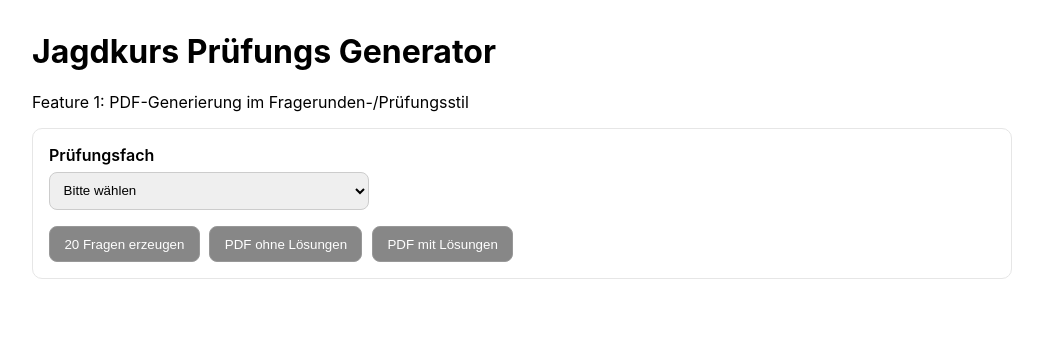
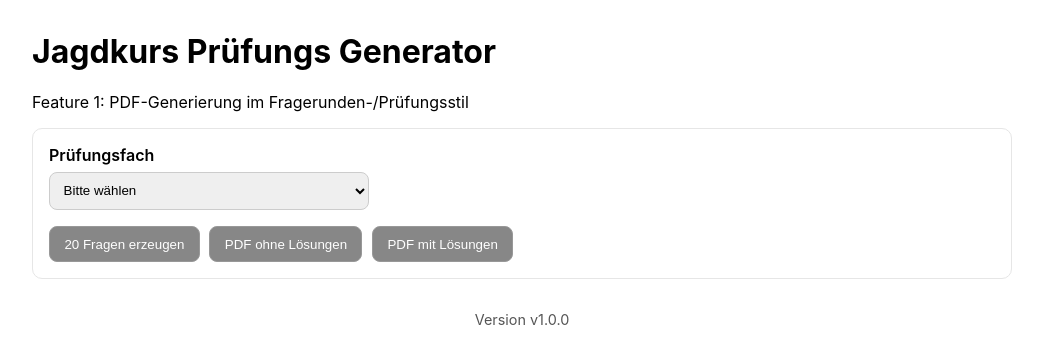
Before and after one commit to Buzzet/jagdkurs-pruefungs-generator, a Nuxt app: page / in a window 1280 px wide. Shown: the top 364 px of the page, without its empty margins (118-1161 px from the left). Built offline with nearby package versions, Linux system fonts and the light colour scheme.

Commit message:
feat: show auto-incrementing app version in footer

```diff
--- a/nuxt.config.ts
+++ b/nuxt.config.ts
@@ -7,5 +7,10 @@ export default defineNuxtConfig({
   app: {
     baseURL: process.env.NUXT_APP_BASE_URL || '/'
   },
+  runtimeConfig: {
+    public: {
+      appVersion: process.env.NUXT_APP_VERSION || 'v1.0.0'
+    }
+  },
   compatibilityDate: '2026-02-26'
 })
--- a/pages/index.vue
+++ b/pages/index.vue
@@ -31,6 +31,8 @@
       </ol>
       <small>Es werden nur die ersten 5 Fragen angezeigt.</small>
     </section>
+
+    <footer class="version">Version {{ appVersion }}</footer>
   </main>
 </template>
 
@@ -39,6 +41,7 @@ import type { GeneratedSet } from '~/types/questions'
 
 const { subjects, generate } = useQuestionGenerator()
 const { downloadExamPdf, downloadSolutionsPdf } = usePdfExport()
+const { public: { appVersion } } = useRuntimeConfig()
 
 const selectedSubject = ref('')
 const generated = ref<GeneratedSet | null>(null)
@@ -66,4 +69,5 @@ button { padding: .6rem .9rem; border-radius: 8px; border: 1px solid #333; backg
 button:disabled { opacity: .5; cursor: not-allowed; }
 .error { color: #b00020; margin-top: .8rem; }
 .ok { color: #006400; margin-top: .8rem; }
+.version { margin-top: 2rem; color: #555; font-size: .9rem; text-align: center; }
 </style>
```
